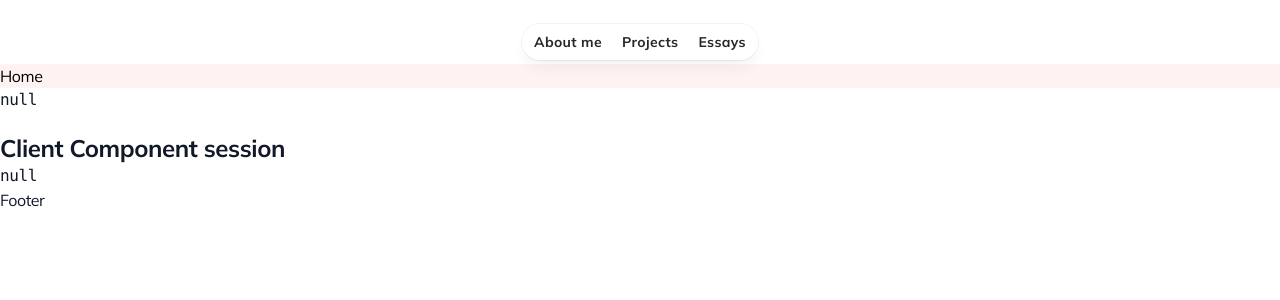
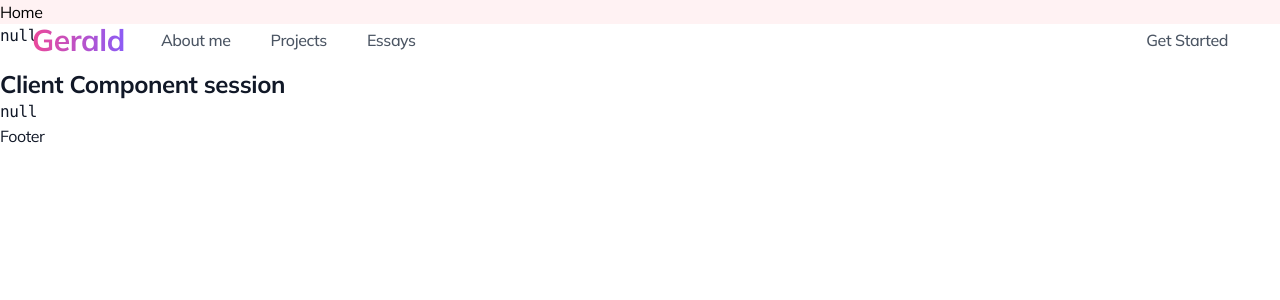
Before and after one commit to kenmwangi/gerald-magu-portfolio, a Next.js app: page / in a window 1280 px wide. Shown: the top 300 px of the page. Built offline with nearby package versions, Linux system fonts and the light colour scheme; no server answers.

Commit message:
Desktop header

```diff
--- a/app/(default)/layout.tsx
+++ b/app/(default)/layout.tsx
@@ -21,7 +21,7 @@ export default function DefaultLayout({ children }: DefaultLayoutProps) {
   }, []);
 
   return (
-    <main className="grow">
+    <main className="grow h-[1400px]">
       {children}
       <Footer />
     </main>
--- a/components/Header/index.tsx
+++ b/components/Header/index.tsx
@@ -1,7 +1,8 @@
+"use client";
 import Link from "next/link";
 import Container from "../Container";
 import { v4 as uuidv4 } from "uuid";
-
+import { useEffect, useState } from "react";
 const headerItems = [
   { id: uuidv4(), title: "About me", href: "/about" },
   { id: uuidv4(), title: "Projects", href: "/projects" },
@@ -9,21 +10,60 @@ const headerItems = [
 ];
 
 export default function Header() {
+  const [top, setTop] = useState<boolean>(true);
+
+  // Detect whether scrolled page down by 10px
+  const scrollHandler = () => {
+    window.scrollY > 10 ? setTop(false) : setTop(true);
+  };
+
+  useEffect(() => {
+    scrollHandler();
+    window.addEventListener("scroll", scrollHandler);
+    return () => window.removeEventListener("scroll", scrollHandler);
+  });
   return (
-    <header className="h-16 pt-6">
+    <header
+      className={`fixed w-full z-30 md:bg-opacity-90 transition duration-300 ease-in-out ${
+        !top ? "bg-white backdrop-blur-sm shadow-lg" : ""
+      }`}
+    >
       <Container>
-        <nav className="flex justify-center mx-auto max-w-3xl">
-          <ul className="flex gap-5 rounded-full bg-white/90 px-3 py-2 text-sm font-bold tracking-wide text-zinc-800 shadow-lg shadow-zinc-800/5 ring-1 ring-zinc-900/5 backdrop-blur">
+        <section className="flex items-center justify-between h-16 md:h-20">
+          <div className="shrink-0 mr-4">
+            <h2 className="text-2xl lg:text-3xl font-bold bg-gradient-to-r from-pink-500 to-violet-500 bg-clip-text text-transparent max-w-max">
+              Gerald
+            </h2>
+          </div>
+          {/* Desktop Navigation */}
+          <nav className="hidden md:flex md:grow">
+            <ul className="flex flex-1 align-items flex-wrap">
               {headerItems.map((headerItem) => {
-              const { id, title, href } = headerItem;
                 return (
-                <li key={id}>
-                  <Link href={href}>{title}</Link>
+                  <li key={headerItem.id}>
+                    <Link
+                      href={headerItem.href}
+                      className="font-medium text-gray-600 hover:text-gray-900 px-5 py-3 flex items-center transition duration-150 ease-in-out"
+                    >
+                      {headerItem.title}
+                    </Link>
                   </li>
                 );
               })}
             </ul>
+            {/* Desktop CTA */}
+            <ul className="flex grow justify-end flex-wrap items-center">
+              <li>
+                <Link
+                  href="/about"
+                  className="font-medium text-gray-600 hover:text-gray-900 px-5 py-3 flex items-center transition duration-150 ease-in-out"
+                >
+                  Get Started
+                </Link>
+              </li>
+            </ul>
           </nav>
+        </section>
       </Container>
     </header>
   );
```
Lines whose indentation alone changed are shown as unchanged.
